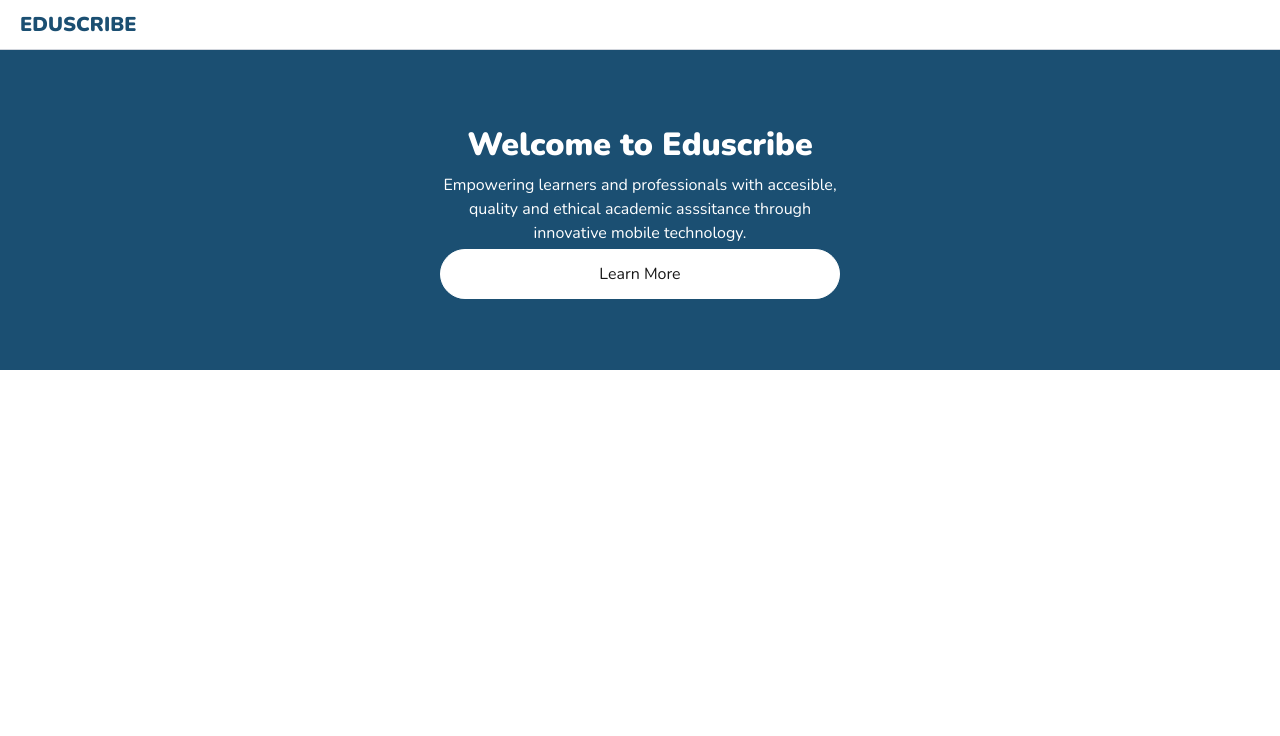
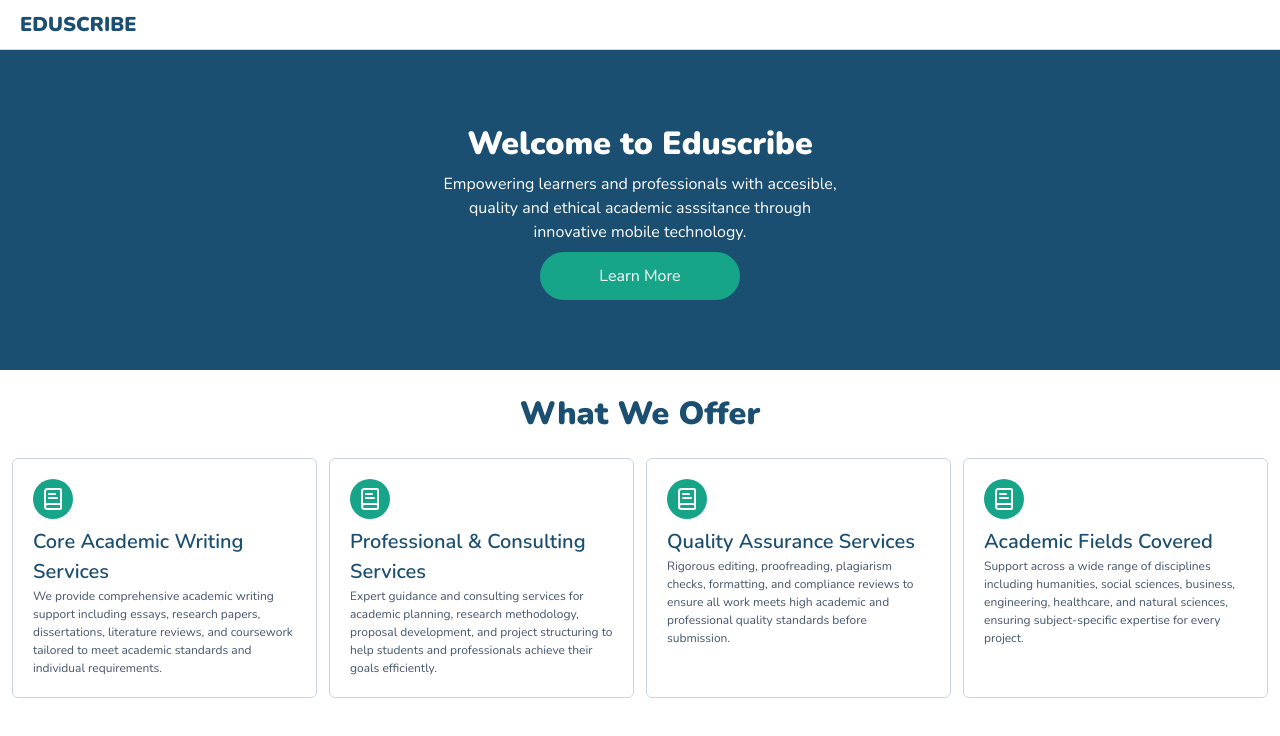
Before and after one commit to StephenTetteh-Nirvana/Eduscribe, a Next.js app: page / in a window 1280 px wide. Shown: the top 736 px of the page. Built offline with nearby package versions, Linux system fonts and the light colour scheme.

Commit message:
added services section

```diff
--- a/app/layout.tsx
+++ b/app/layout.tsx
@@ -11,7 +11,7 @@ const nunito = Nunito({
 
 export const metadata: Metadata = {
   title: "Eduscribe",
-  description: "Empowering learners,writers adn researchers to connect on the same platform ",
+  description: "Empowering learners,writers and researchers to connect on the same platform",
 };
 
 export default function RootLayout({
--- a/app/page.tsx
+++ b/app/page.tsx
@@ -1,4 +1,5 @@
 import HeroSection from "@/components/layout/home/HeroSection";
+import Services from "@/components/layout/home/Services";
 import Navbar from "@/components/layout/Navbar";
 
 export default function Home() {
@@ -6,6 +7,7 @@ export default function Home() {
     <div className="bg-white">
       <Navbar/>
       <HeroSection/>
+      <Services/>
     </div>
   );
 }
--- a/components/layout/home/HeroSection.tsx
+++ b/components/layout/home/HeroSection.tsx
@@ -2,10 +2,10 @@ const HeroSection = () => {
     return (
         <div className="bg-[var(--primary)] w-full flex items-center justify-center h-[40vh]">
 
-            <div className="flex flex-col gap-1">
+            <div className="flex flex-col">
               <h1 className="text-[32px] text-white font-[900] text-[var(--primary)] text-center ">Welcome to Eduscribe</h1>
-              <p className="text-white text-center w-[400px]">Empowering learners and professionals with accesible, quality and ethical academic asssitance through innovative mobile technology.</p>
-              <button className="bg-white rounded-full border border-white p-3 ">Learn More</button>
+              <p className="text-white text-center w-[400px] mt-1">Empowering learners and professionals with accesible, quality and ethical academic asssitance through innovative mobile technology.</p>
+              <button className="bg-[var(--accent)] text-white rounded-full p-3 mt-2 w-[200px] mx-auto cursor-pointer">Learn More</button>
             </div>
         </div>
     )
--- /dev/null
+++ b/components/layout/home/Services.tsx
@@ -0,0 +1,51 @@
+import { BookText } from "lucide-react";
+
+const services = [
+  {
+    title: "Core Academic Writing Services",
+    description:
+      "We provide comprehensive academic writing support including essays, research papers, dissertations, literature reviews, and coursework tailored to meet academic standards and individual requirements."
+  },
+  {
+    title: "Professional & Consulting Services",
+    description:
+      "Expert guidance and consulting services for academic planning, research methodology, proposal development, and project structuring to help students and professionals achieve their goals efficiently."
+  },
+  {
+    title: "Quality Assurance Services",
+    description:
+      "Rigorous editing, proofreading, plagiarism checks, formatting, and compliance reviews to ensure all work meets high academic and professional quality standards before submission."
+  },
+  {
+    title: "Academic Fields Covered",
+    description:
+      "Support across a wide range of disciplines including humanities, social sciences, business, engineering, healthcare, and natural sciences, ensuring subject-specific expertise for every project."
+  }
+];
+
+const Services = () => {
+    return (
+        <div className="mt-5">
+          <h1 className="text-[32px] text-center font-[900] text-[var(--primary)]">What We Offer</h1>
+
+          {/* Services Cards  */}
+          <section className="w-full grid grid-cols-1 md:grid-cols-2 lg:grid-cols-4 gap-3 mt-5 px-10 md:px-3">
+            {services.map((service, index) => (
+                <div key={index} className="border border-slate-300 rounded-md p-5">
+                    <div className="bg-[var(--accent)] rounded-full p-2 w-10 h-10 flex items-center justify-center">
+                      <BookText color="white" />
+                    </div>
+
+                    <div className="mt-2">
+                      <h1 className="text-[20px] font-[600] text-[var(--primary)]">{service.title}</h1>
+                      <p className="text-[12px] text-slate-600">{service.description}</p>
+                    </div>
+                </div>
+            ))}
+          </section>
+        </div>
+    )
+
+}
+
+export default Services
--- a/package.json
+++ b/package.json
@@ -3,13 +3,15 @@
   "version": "0.1.0",
   "private": true,
   "scripts": {
-    "dev": "next dev",
+    "dev": "next dev --webpack",
     "build": "next build",
     "start": "next start",
     "lint": "eslint"
   },
   "dependencies": {
-    "next": "16.2.3",
+    "lucide": "^1.3.0",
+    "lucide-react": "^1.8.0",
+    "next": "^16.2.3",
     "react": "19.2.4",
     "react-dom": "19.2.4"
   },
```
Also changed, not shown: 1 other file (tests, documents, lock files or other folders).
